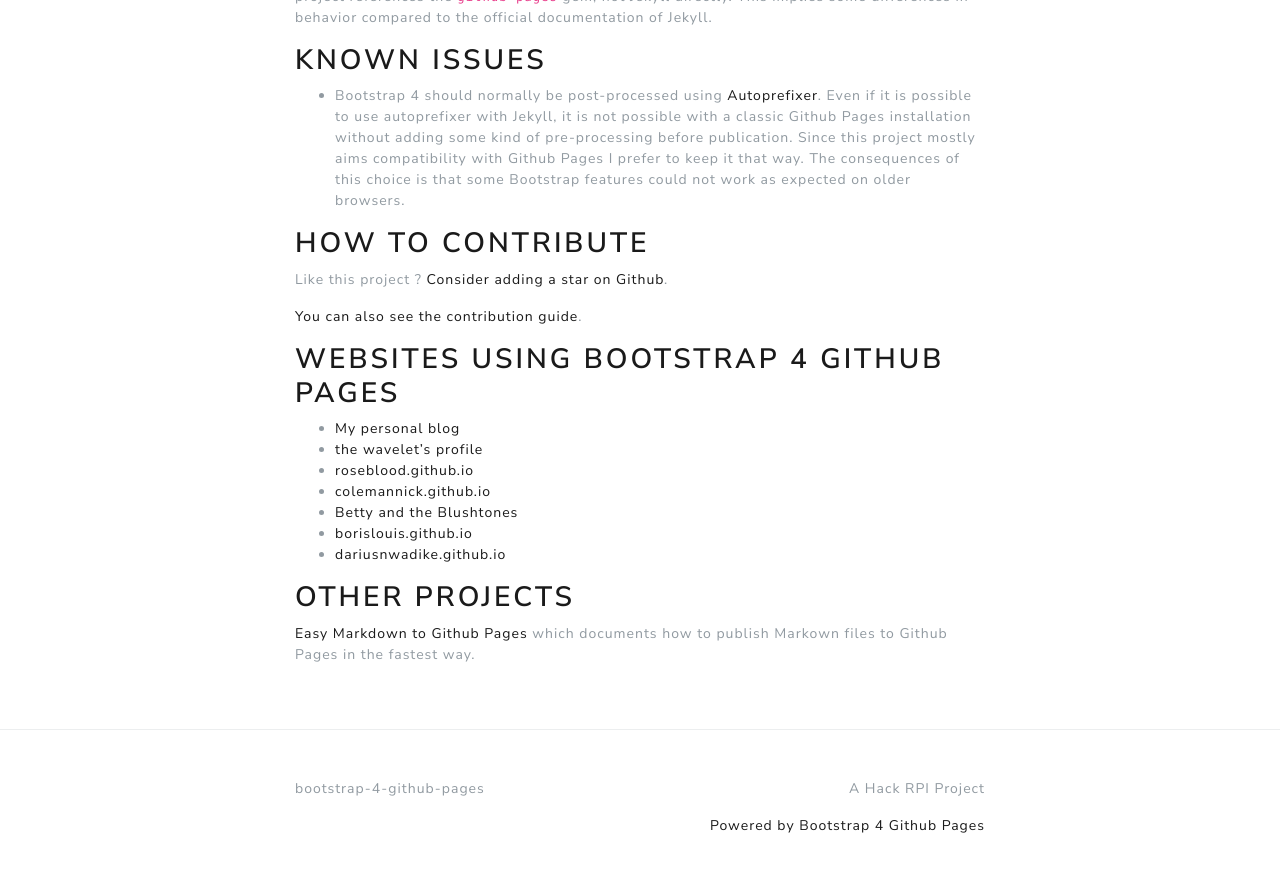
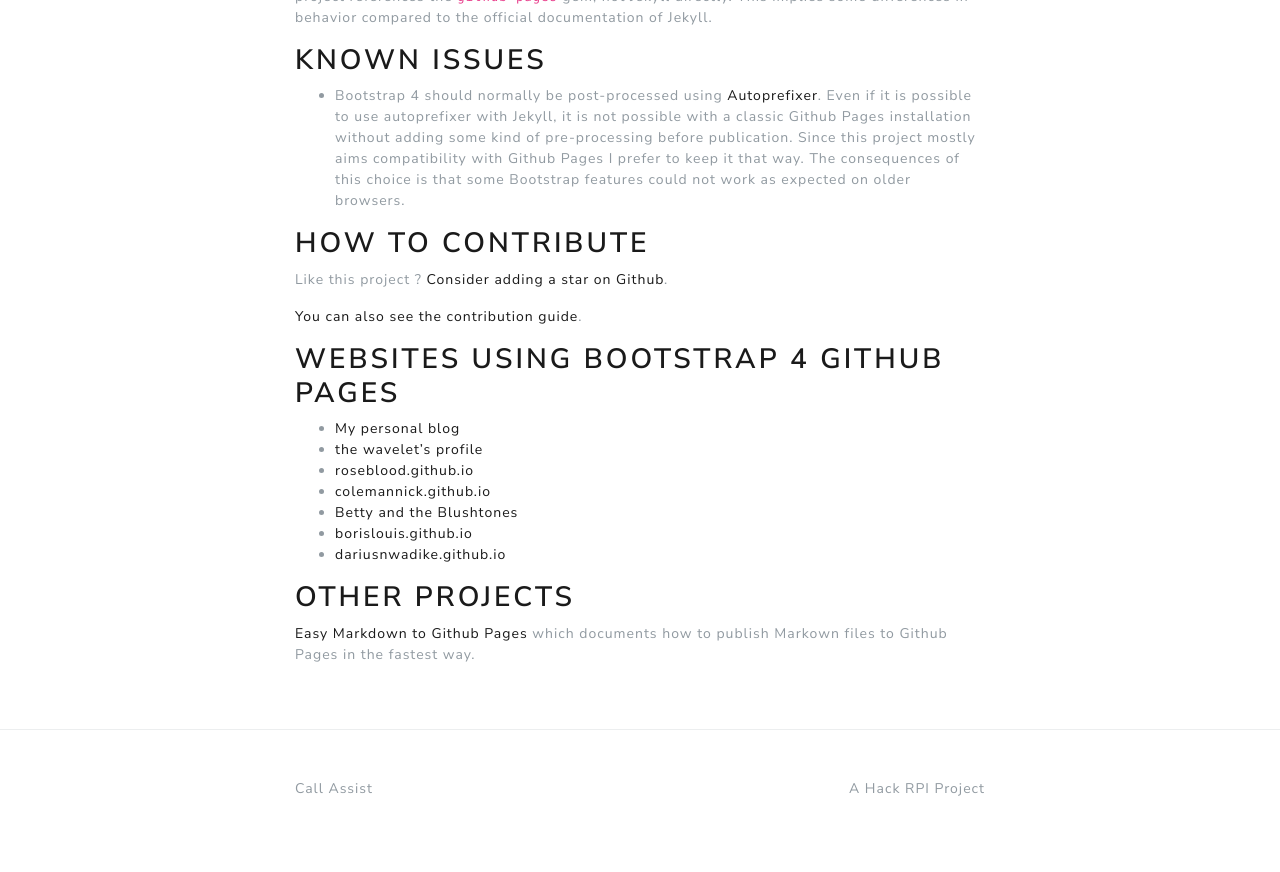
Before and after one commit to nicolas-van/bootstrap-4-github-pages, a Jekyll site: the page built from index.md, in a window 1280 px wide and 900 px high, scrolled down 2876 px. Shown: the top 872 px of the window. Built offline with Jekyll 4.4.1, drawn with Linux system fonts in a browser that asks for light colours.

Commit message:
Update footer.html

```diff
--- a/_includes/footer.html
+++ b/_includes/footer.html
@@ -9,9 +9,9 @@
         <ul class="list-unstyled">
           <li>
             {%- if site.author -%}
-              {{ site.author | escape }}
+              {{ "Call Assist" | escape }}
             {%- else -%}
-              {{ site.title | escape }}
+              {{ "Call Assist" | escape }}
             {%- endif -%}
           </li>
           {%- if site.email -%}
@@ -28,9 +28,7 @@
       <div class="col-sm text-right">
         <p>{{- site.description | escape -}}</p>
 
-        <p>
-          <a href="https://nicolas-van.github.io/bootstrap-4-github-pages/">Powered by Bootstrap 4 Github Pages</a>
-        </p>
+
       </div>
 
     </div>
```
